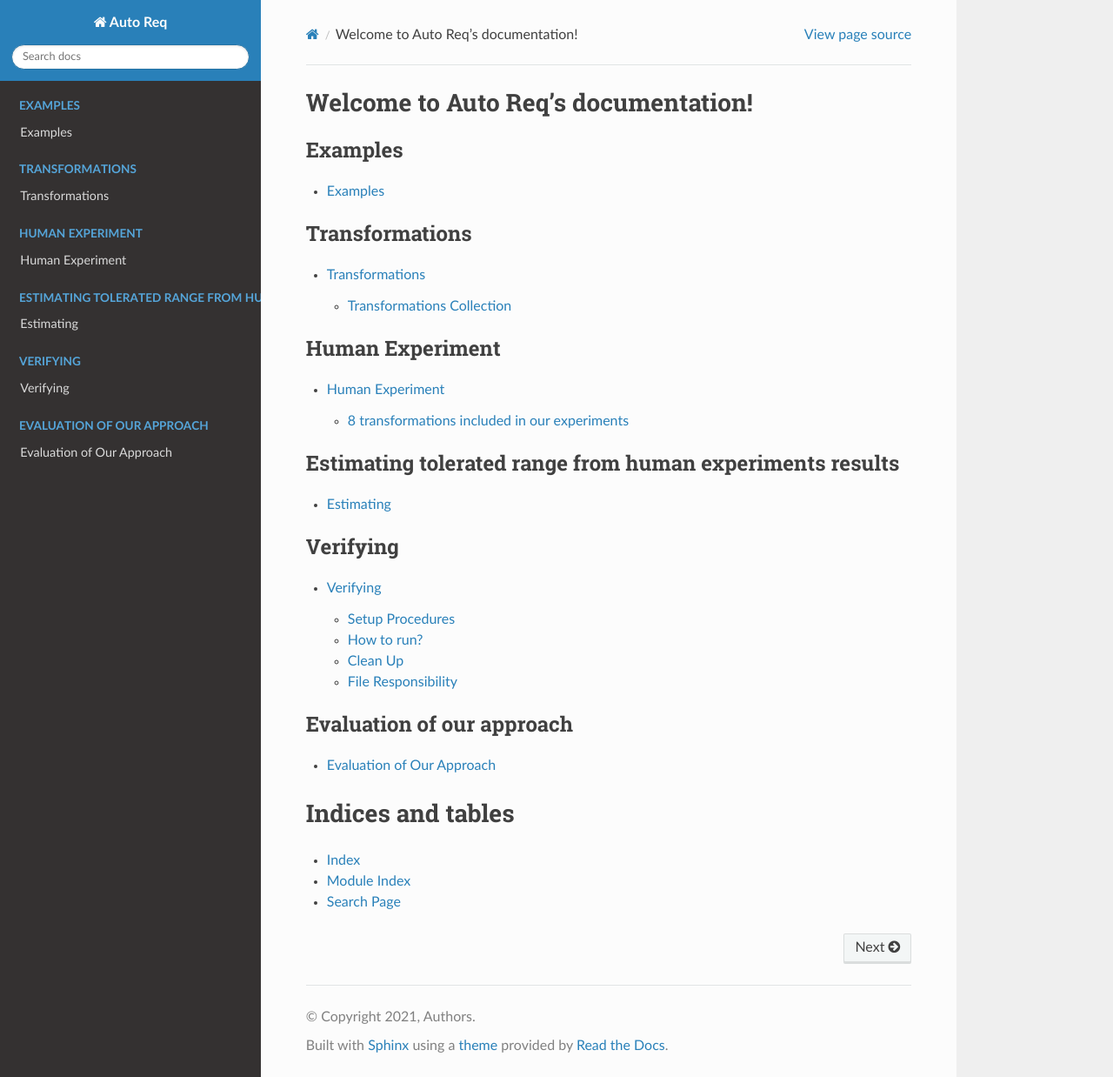
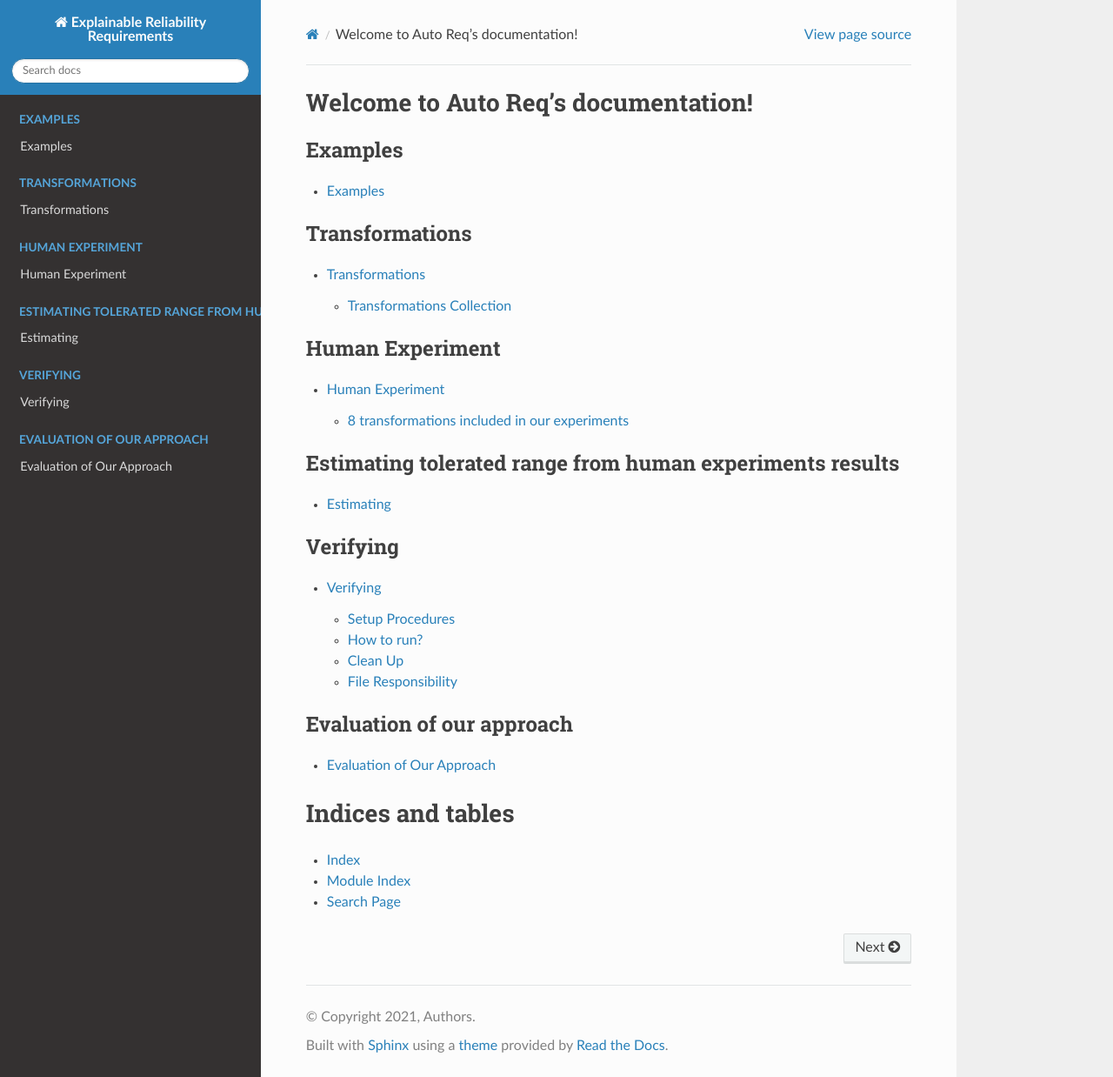
Before and after one commit to carolineeeeeee/automating_requirements, a Sphinx documentation site: the page built from build-docs/source/index.rst, in a window 1280 px wide and 1238 px high. Shown: the whole window at 87% size. Built offline with Sphinx 7.4.7 and the Read the Docs theme 2.0.0, drawn with Linux system fonts in a browser that asks for light colours.

Commit message:
change documentation Title

```diff
--- a/build-docs/source/conf.py
+++ b/build-docs/source/conf.py
@@ -17,7 +17,7 @@
 
 # -- Project information -----------------------------------------------------
 
-project = 'Auto Req'
+project = 'Explainable Reliability Requirements'
 copyright = '2021, Authors'
 author = 'Authors'
 
```
